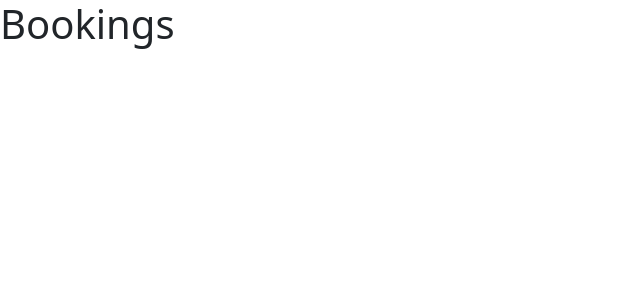
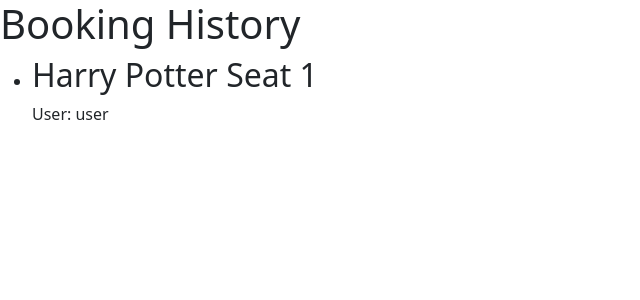
Before and after one commit to s-kaleb/CS4300, a Django app: page /booking_history/ in a window 1280 px wide. Shown: the top 300 px of the page, without its empty margins (0-640 px from the left). Run offline with Django 5.2, Linux system fonts and the light colour scheme; data comes from the database, SQL or seed files in the repository.

Commit message:
Added basic template for booking_history page

```diff
--- a/homework2/movie_theater_booking/bookings/templates/bookings/booking_history.html
+++ b/homework2/movie_theater_booking/bookings/templates/bookings/booking_history.html
@@ -1,15 +1,18 @@
 {% extends "bookings/base.html" %}
 
 {% block content %}
-	<h1>Bookings</h1>
+	<h1>Booking History</h1>
 
 	{% if bookings %}
 		<ul>
 			{% for booking in bookings %}
-
+				<li>
+					<h2>{{ booking }}</h2>
+					<p>User: {{ booking.user }}</p>
+				</li>
 			{% endfor %}
 		</ul>
 	{% else %}
-		<p>No bookings are currently available.</p>
+		<p>No seats are currently available.</p>
 	{% endif %}
 {% endblock %}
```
